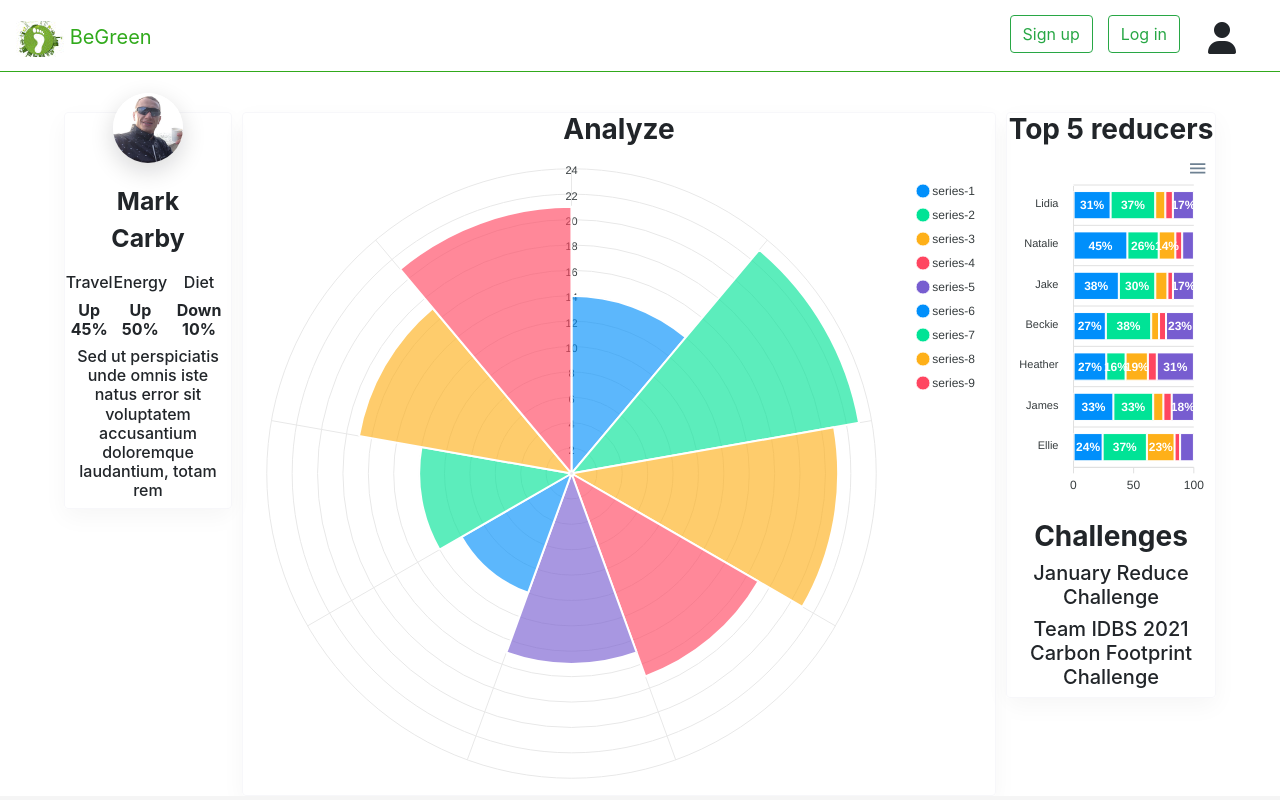
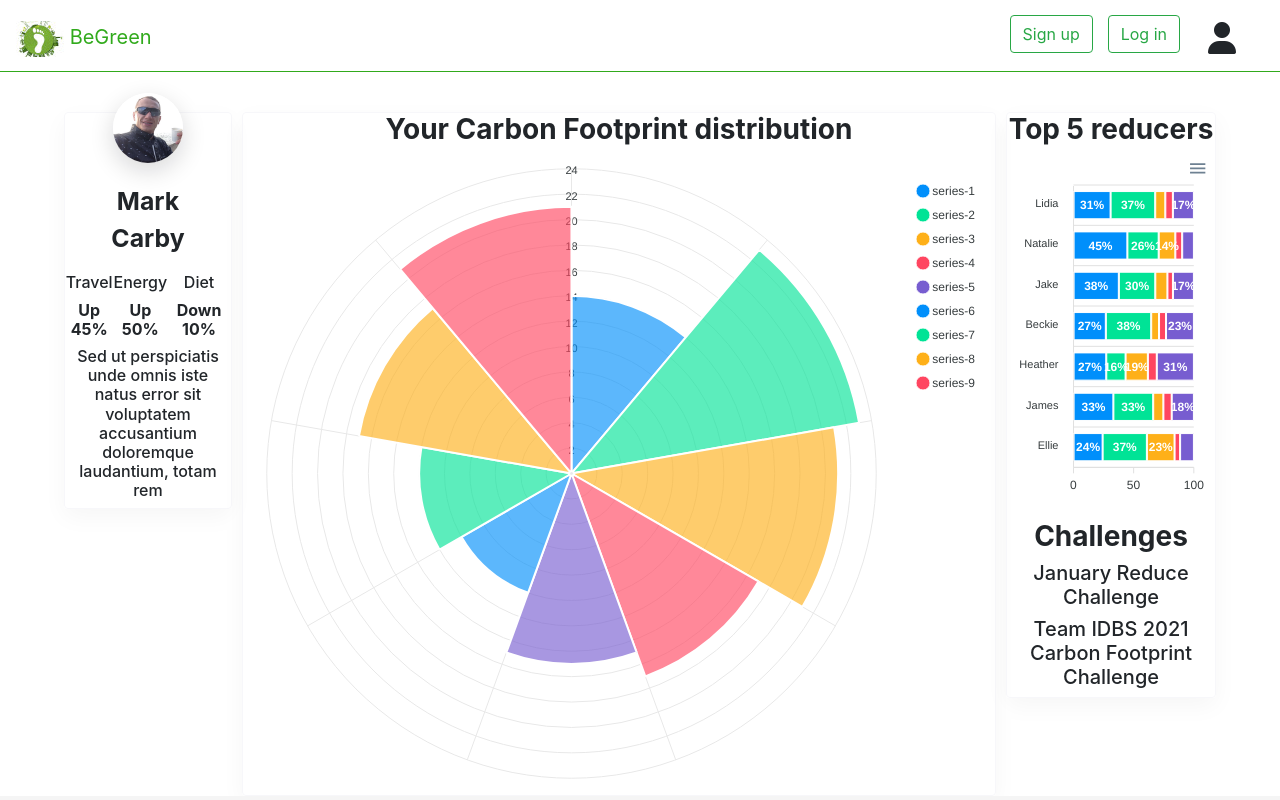
Before and after one commit to ThinkTech-TR/carbontracker-react-app, a React (Create React App) app: page /analyze in a window 1280 px wide. Built offline with nearby package versions, Linux system fonts and the light colour scheme.

Commit message:
Renaming the analysis graph

```diff
--- a/src/Components/Analyze/Analyze.js
+++ b/src/Components/Analyze/Analyze.js
@@ -104,7 +104,7 @@ class Analyze extends React.Component {
             </div>
         {/* Graphs */}
             <div className="graphs-container">
-            <h3 className="text-center font-weight-bold"> Analyze</h3>
+            <h3 className="text-center font-weight-bold"> Your Carbon Footprint distribution</h3>
             <div >
             <ReactApexChart options={this.state.options2} series={this.state.series2} type="polarArea" />
         </div>
```
